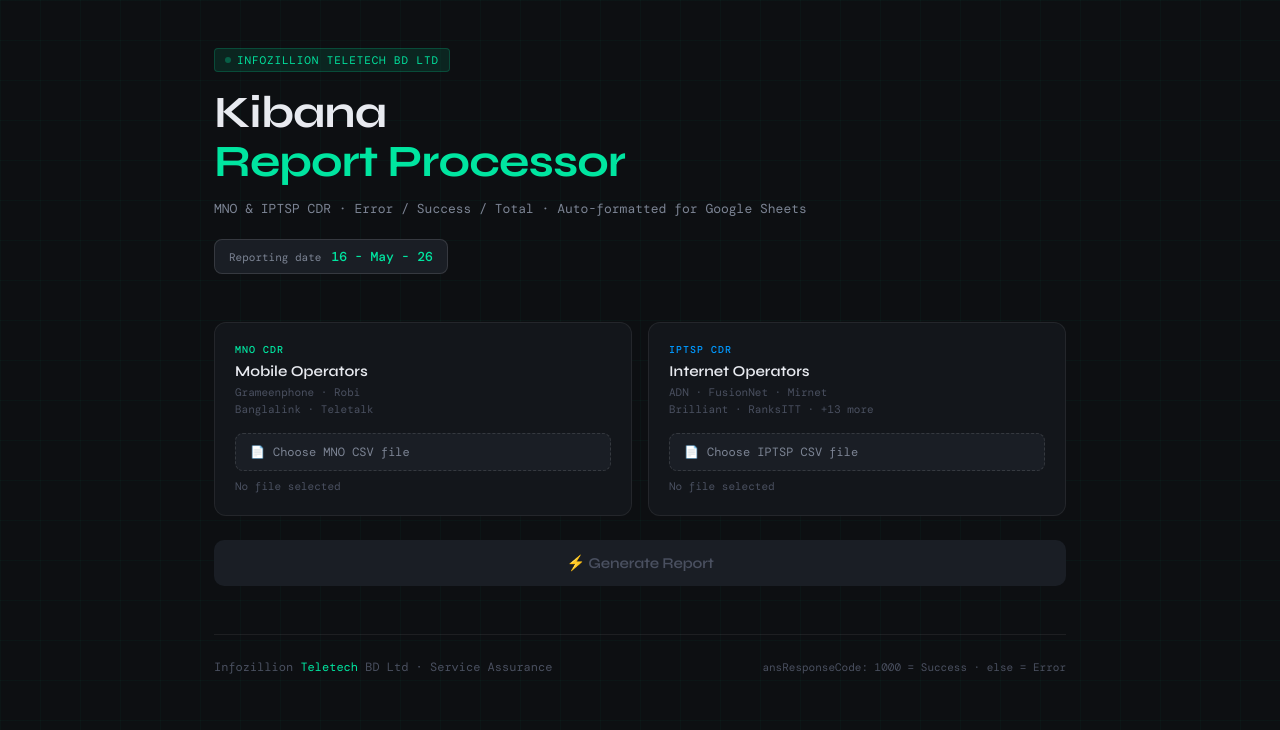
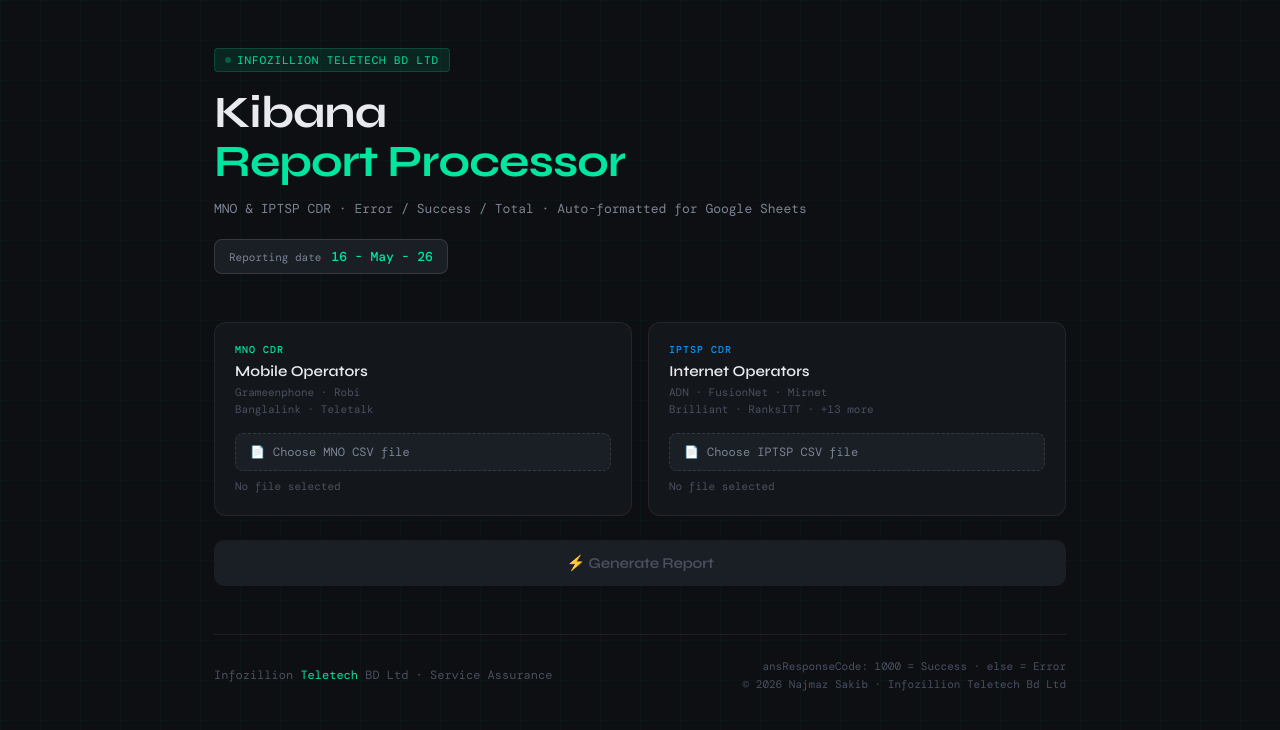
Before and after one commit to sakib-opsgrid/ans_traffic, a plain HTML site: page index.html in a window 1280 px wide. Drawn offline with nearby package versions, Linux system fonts and the light colour scheme.

Commit message:
Add files via upload

```diff
--- a/index.html
+++ b/index.html
@@ -115,7 +115,10 @@
 
   <footer>
     <div class="footer-brand">Infozillion <span>Teletech</span> BD Ltd &middot; Service Assurance</div>
-    <div class="footer-info">ansResponseCode: 1000 = Success &middot; else = Error</div>
+    <div class="footer-right">
+      <div class="footer-info">ansResponseCode: 1000 = Success &middot; else = Error</div>
+      <div class="footer-copy">&copy; 2026 Najmaz Sakib &middot; Infozillion Teletech Bd Ltd</div>
+    </div>
   </footer>
 
 </div>
--- a/style.css
+++ b/style.css
@@ -474,3 +474,17 @@ footer {
   font-size: 11px;
   color: var(--text3);
 }
+
+/* ── Footer right column ── */
+.footer-right {
+  display: flex;
+  flex-direction: column;
+  align-items: flex-end;
+  gap: 4px;
+}
+
+.footer-copy {
+  font-family: var(--mono);
+  font-size: 11px;
+  color: var(--text3);
+}
```
